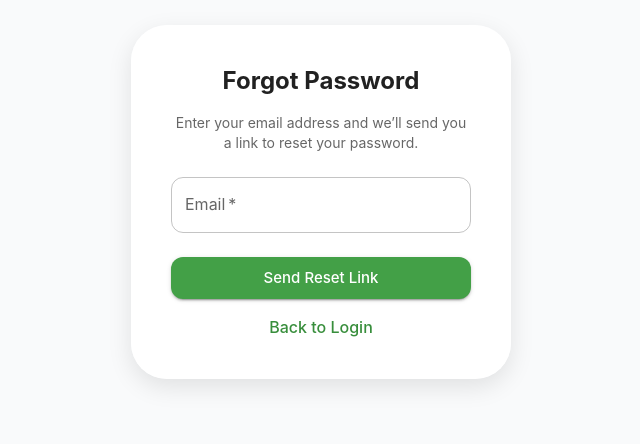
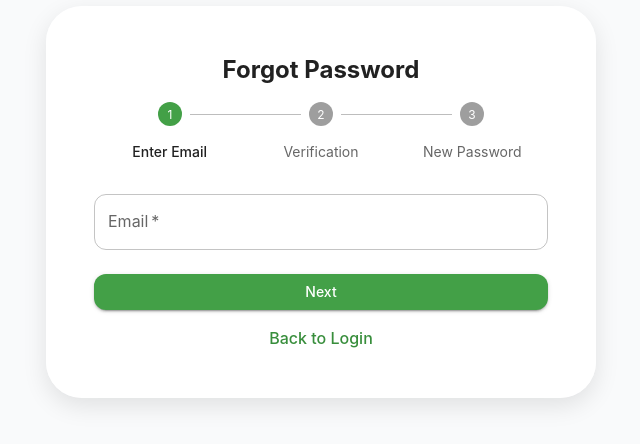
Before and after one commit to SufiaSimjee/Frontend, a React (Vite) app: page /forgotPassword in a window 1280 px wide. Shown: the part 198-642 px from the top of the page, without its empty margins (319-959 px from the left). Built offline with nearby package versions, Linux system fonts and the light colour scheme.

Commit message:
New screen design

```diff
--- a/src/main.jsx
+++ b/src/main.jsx
@@ -15,6 +15,7 @@ import ViewProduct from "./screens/ViewProduct.jsx";
 import ViewUser from "./screens/ViewUser.jsx";
 import LoginScreen from "./screens/LoginScreen.jsx";
 import ForgotPasswordScreen from "./screens/ForgotPasswordScreen.jsx";
+
 
 export const Main = () => {
   const [mode, setMode] = useState(() => localStorage.getItem("themeMode") || "custom");
--- a/src/screens/ForgotPasswordScreen.jsx
+++ b/src/screens/ForgotPasswordScreen.jsx
@@ -1,13 +1,85 @@
-import React, { useState } from "react";
-import { Box, Button, TextField, Typography, Paper } from "@mui/material";
+import { useState } from "react";
+import {Box,Button,TextField,Typography,
+  Paper,Stepper,Step,StepLabel,} from "@mui/material";
 import { Link } from "react-router-dom";
 
+const steps = ["Enter Email", "Verification", "New Password"];
+
+const StepContent = ({
+  step,
+  email,
+  setEmail,
+  resetCode,
+  setResetCode,
+  newPassword,
+  setNewPassword,
+}) => {
+  switch (step) {
+    case 0:
+      return (
+        <TextField
+          fullWidth
+          label="Email"
+          type="email"
+          variant="outlined"
+          value={email}
+          onChange={(e) => setEmail(e.target.value)}
+          required
+        />
+      );
+    case 1:
+      return (
+        <TextField
+          fullWidth
+          label="Reset Code"
+          variant="outlined"
+          value={resetCode}
+          onChange={(e) => setResetCode(e.target.value)}
+          required
+        />
+      );
+    case 2:
+      return (
+        <TextField
+          fullWidth
+          label="New Password"
+          type="password"
+          variant="outlined"
+          value={newPassword}
+          onChange={(e) => setNewPassword(e.target.value)}
+          required
+        />
+      );
+    default:
+      return null;
+  }
+};
+
 const ForgotPasswordScreen = () => {
+  const [activeStep, setActiveStep] = useState(0);
   const [email, setEmail] = useState("");
+  const [resetCode, setResetCode] = useState("");
+  const [newPassword, setNewPassword] = useState("");
+
+  const handleNext = () => {
+    if (activeStep === 0 && !email) {
+      alert("Please enter your email");
+      return;
+    }
+    if (activeStep === 1 && !resetCode) {
+      alert("Please enter the reset code");
+      return;
+    }
+    if (activeStep === 2 && !newPassword) {
+      alert("Please enter a new password");
+      return;
+    }
+    setActiveStep((prev) => prev + 1);
+  };
 
   const handleSubmit = (e) => {
     e.preventDefault();
-    console.log("Form submitted!");
+    alert("Password reset successfully!");
   };
 
   return (
@@ -23,9 +95,9 @@ const ForgotPasswordScreen = () => {
       <Paper
         elevation={5}
         sx={{
-          padding: 5,
+          padding: 6,
           width: "90%",
-          maxWidth: 380,
+          maxWidth: 550,
           borderRadius: 3,
           backgroundColor: "rgba(255, 255, 255, 0.95)",
           backdropFilter: "blur(6px)",
@@ -35,47 +107,42 @@ const ForgotPasswordScreen = () => {
         <Typography
           variant="h5"
           align="center"
-          sx={{ fontWeight: "bold", color: "text.primary", mb: 1 }}
+          sx={{ fontWeight: "bold", mb: 2, color: "text.primary" }}
         >
           Forgot Password
         </Typography>
 
-        <Typography
-          variant="body2"
-          align="center"
-          sx={{ mb: 1, pt: 1, color: "text.secondary" }}
-        >
-          Enter your email address and we’ll send you a link to reset your
-          password.
-        </Typography>
+        <Stepper activeStep={activeStep} alternativeLabel sx={{ mb: 4 }}>
+          {steps.map((label) => (
+            <Step key={label}>
+              <StepLabel>{label}</StepLabel>
+            </Step>
+          ))}
+        </Stepper>
 
-        <Box
-          component="form"
-          noValidate
-          autoComplete="off"
-          onSubmit={handleSubmit}
-        >
-          <TextField
-            fullWidth
-            label="Email"
-            type="email"
-            variant="outlined"
-            value={email}
-            onChange={(e) => setEmail(e.target.value)}
-            required
-            margin="normal"
+        <Box component="form" onSubmit={handleSubmit} sx={{ width: "100%" }}>
+          <StepContent
+            step={activeStep}
+            email={email}
+            setEmail={setEmail}
+            resetCode={resetCode}
+            setResetCode={setResetCode}
+            newPassword={newPassword}
+            setNewPassword={setNewPassword}
           />
 
-          <Button
-            type="submit"
-            fullWidth
-            variant="contained"
-            color="primary"
-            size="large"
-            sx={{ mt: 2 }}
-          >
-            Send Reset Link
+          <Box sx={{ mt: 3, width: "100%" }}>
+            {activeStep < steps.length - 1 ? (
+              <Button variant="contained" onClick={handleNext} fullWidth>
+                Next
               </Button>
+            ) : (
+              <Button variant="contained" type="submit" fullWidth>
+                Reset Password
+              </Button>
+            )}
+          </Box>
+        </Box>
 
         <Box mt={2} textAlign="center">
           <Link
@@ -89,7 +156,6 @@ const ForgotPasswordScreen = () => {
             Back to Login
           </Link>
         </Box>
-        </Box>
       </Paper>
     </Box>
   );
--- a/src/themes.js
+++ b/src/themes.js
@@ -7,7 +7,7 @@ export const darkTheme = createTheme({
       main: '#43A047',
     },
     secondary: {
-      main: '#BA68C8',
+      main: '#00897B',
     },
     background: {
       default: '#121212',
@@ -32,7 +32,7 @@ export const customTheme = createTheme({
       main: '#43A047',
     },
     secondary: {
-      main: '#9C27B0',
+      main: '#00897B',
     },
     background: {
       default: '#f5f5f5',
```
Lines whose indentation alone changed are shown as unchanged.
